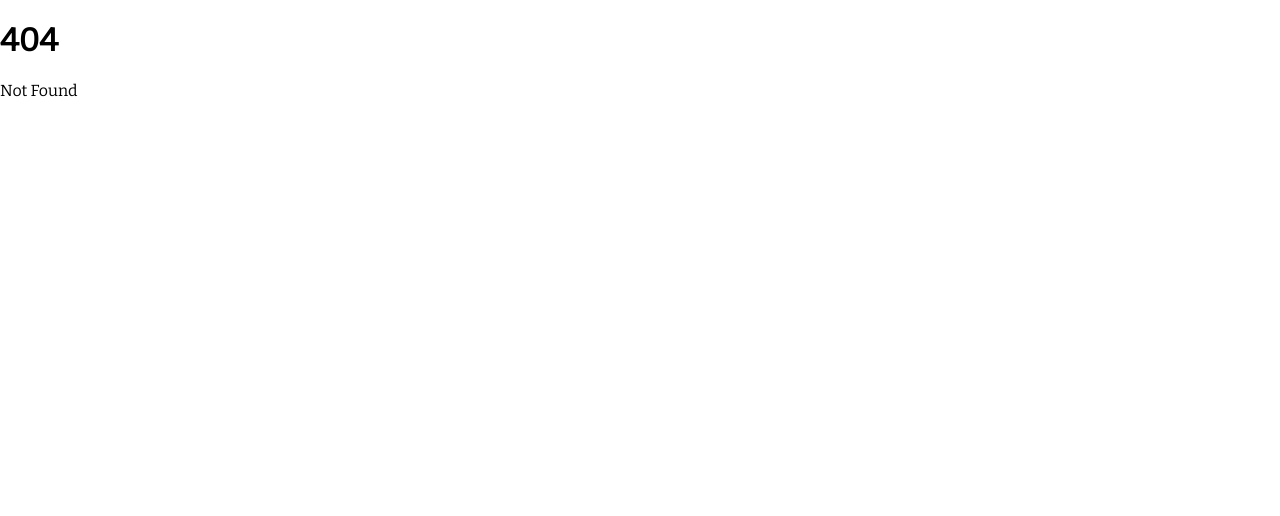
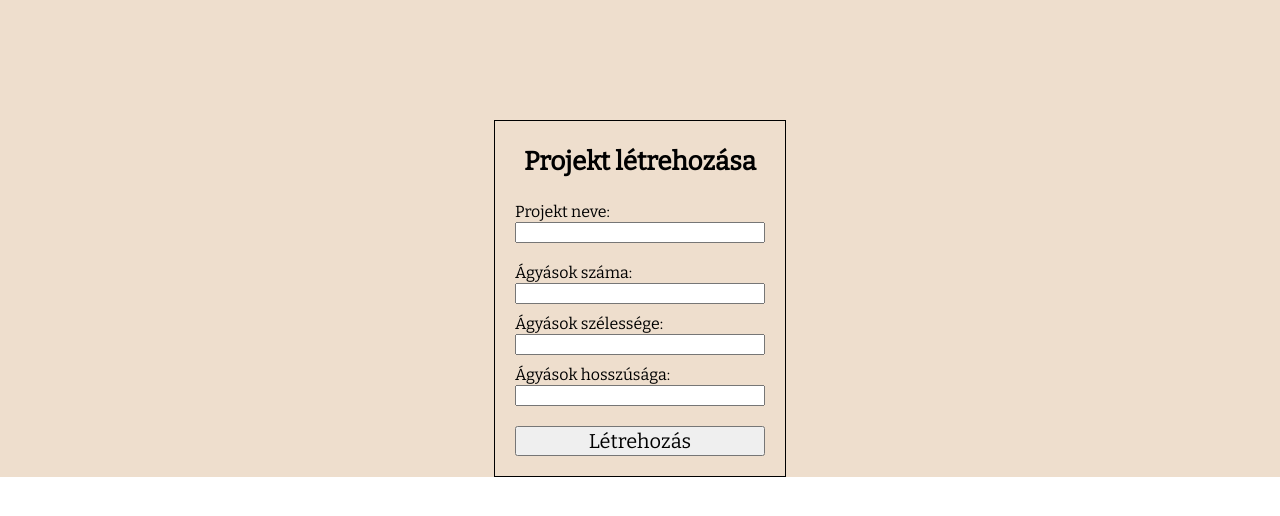
Before and after one commit to mikobalint-szbi/PlantPlanner, a SvelteKit app: page /NewProject in a window 1280 px wide. Before the commit this address had no page. Shown: the top 516 px of the page. Built offline with nearby package versions, Linux system fonts and the light colour scheme.

Commit message:
NewProject page (unfinished)

```diff
--- a/src/routes/+page.svelte
+++ b/src/routes/+page.svelte
@@ -8,8 +8,12 @@
 
 <section class="body">
 	<a href="./Planner">Ugrás a Plannerre</a>
+	<a href="./NewProject">Új projekt</a>
 </section>
 
 <style>
-
+	.body{
+		display: flex;
+		flex-direction: column;
+	}
 </style>
--- /dev/null
+++ b/src/routes/NewProject/+page.svelte
@@ -0,0 +1,73 @@
+<script>
+    import { onMount } from 'svelte';
+
+    onMount(() => {
+        document.body.classList.add("newPage-body");
+    });
+
+</script>
+
+<body>
+    <div class="mainBox">
+        <h1>Projekt létrehozása</h1>
+        <label for="name">Projekt neve: </label> <input type="text" id="name">
+        <label for="amount">Ágyások száma: </label> <input type="number" id="amount">
+        <label for="width">Ágyások szélessége: </label> <input type="number" id="width">
+        <label for="height">Ágyások hosszúsága: </label> <input type="number" id="height">
+        <button>Létrehozás</button>
+    </div>
+</body>
+
+
+
+
+
+<style>
+
+    :global(body){
+        height: 100vh;
+    }
+
+    .app{
+        height: 100vh;
+    }
+
+    body{
+        display: flex;
+        padding-top: 15vh;
+        justify-content: center;
+        height: 100%;
+        width: 100%;
+        background-color: rgb(238, 222, 205);
+    }
+
+    .mainBox{
+        display: flex;
+        flex-direction: column;
+        width: 250px;
+        height: fit-content;
+        padding: 20px;
+        border: solid black 1px;
+
+    }
+
+    .mainBox input{
+        margin-bottom: 10px;
+        margin-top: 1px;
+    }
+    .mainBox button{
+        margin-top: 10px;
+        font-family: inherit;
+        font-size: 20px;
+    }
+    .mainBox h1{
+        margin-top: 5px;
+        margin-bottom: 25px;
+        text-align: center;
+        font-size: 26px;
+    }
+    #name{
+        margin-bottom: 20px;
+    }
+
+</style>
```
